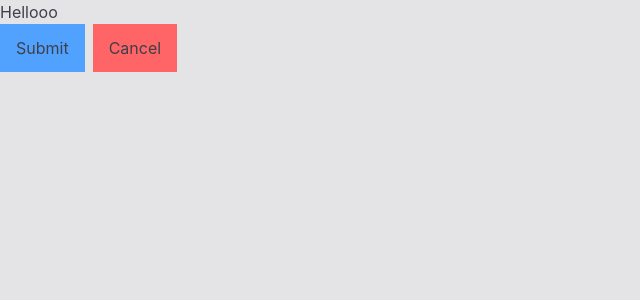
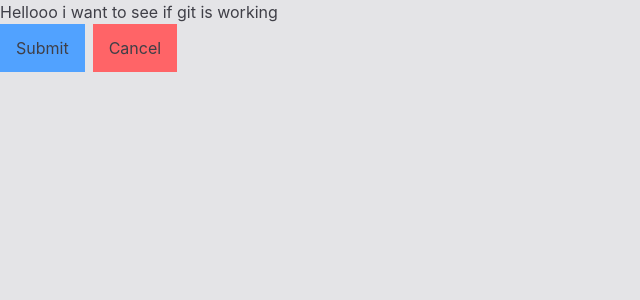
Before and after one commit to Akwei001/neomorph, a React (Vite) app: page / in a window 1280 px wide. Shown: the top 300 px of the page, without its empty margins (0-640 px from the left). Built offline with nearby package versions, Linux system fonts and the light colour scheme.

Commit message:
working message

```diff
--- a/src/App.tsx
+++ b/src/App.tsx
@@ -9,7 +9,7 @@ function App() {
 
   return (
     <main>
-      <h1>Hellooo</h1>
+      <h1>Hellooo i want to see if git is working</h1>
       <div className="space-x-2">
         <Button variant={"primary"} >Submit</Button>
         <Button variant={"destructive"}>Cancel</Button>
```
